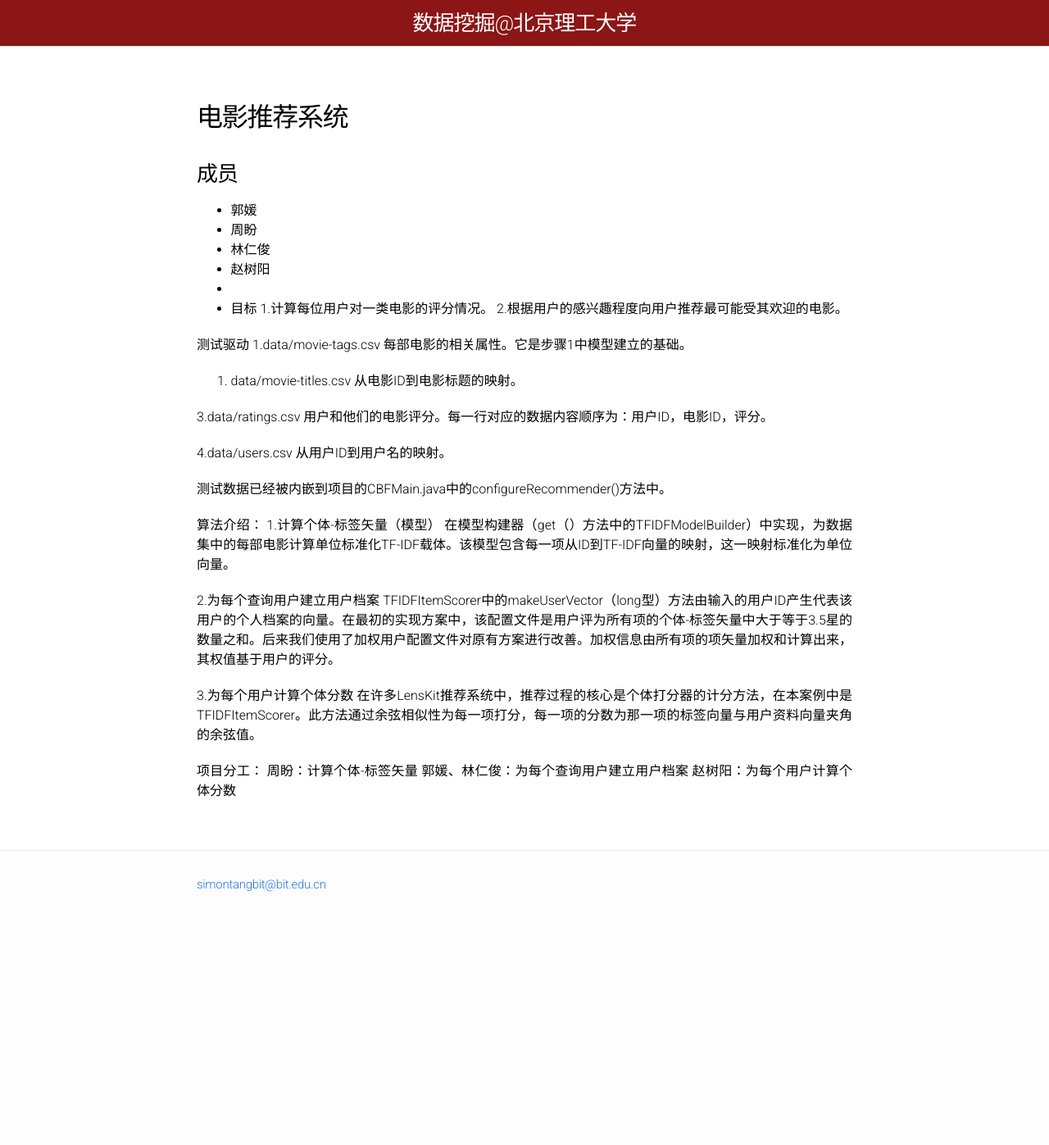
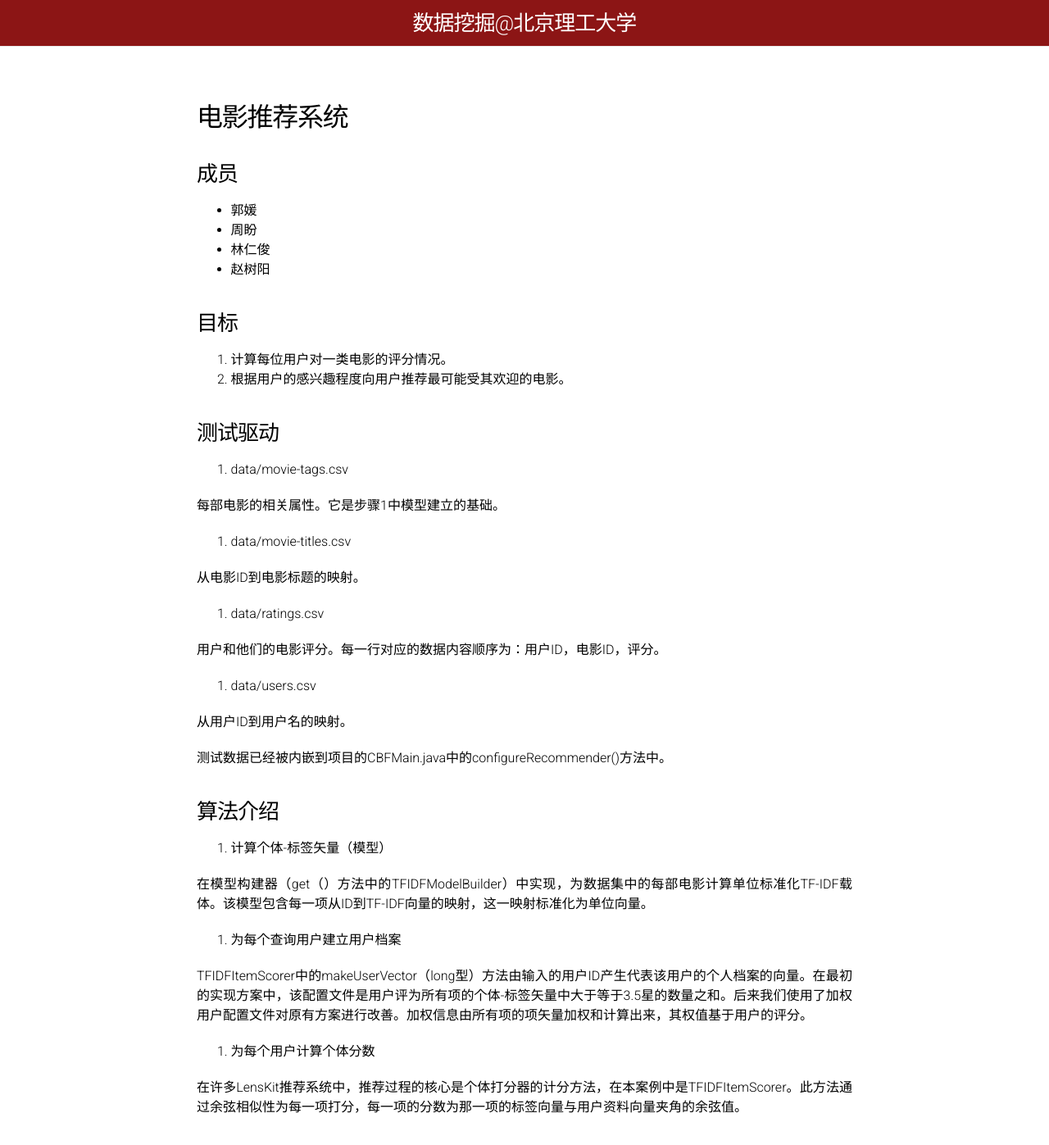
Before and after one commit to BITDM/bitdm.github.io, a Jekyll site: the page built from 2016/projects/p19/proposal.md, in a window 1280 px wide and 1400 px high. Shown: the top 1397 px of the window at 82% size. Built offline with Jekyll 4.4.1, drawn with Linux system fonts in a browser that asks for light colours; some of the changed text lies outside the part shown.

Commit message:
第19组项目内容

```diff
--- a/2016/index.html
+++ b/2016/index.html
@@ -157,7 +157,7 @@ layout: default
       <div class="kw">李超,钟行福,覃黎飞，王旗林</div>
     </div>
 
-    <div class="materials-item notyet">
+    <div class="materials-item">
       19-电影推荐系统
       |<a href="projects/p19/proposal/">项目提出</a>
       <a href="">阶段报告</a>
--- a/2016/projects/p19/proposal.md
+++ b/2016/projects/p19/proposal.md
@@ -12,38 +12,48 @@ permalink: /2016/projects/p19/proposal/
 - 周盼
 - 林仁俊
 - 赵树阳
--
--
-目标
-1.计算每位用户对一类电影的评分情况。
-2.根据用户的感兴趣程度向用户推荐最可能受其欢迎的电影。
 
-测试驱动
-1.data/movie-tags.csv
+### 目标
+
+1. 计算每位用户对一类电影的评分情况。
+2. 根据用户的感兴趣程度向用户推荐最可能受其欢迎的电影。
+
+### 测试驱动
+
+1. data/movie-tags.csv
+
 每部电影的相关属性。它是步骤1中模型建立的基础。
 
 2. data/movie-titles.csv
+
 从电影ID到电影标题的映射。
 
-3.data/ratings.csv
+3. data/ratings.csv
+
 用户和他们的电影评分。每一行对应的数据内容顺序为：用户ID，电影ID，评分。
 
-4.data/users.csv
+4. data/users.csv
+
 从用户ID到用户名的映射。
 
 测试数据已经被内嵌到项目的CBFMain.java中的configureRecommender()方法中。
 
-算法介绍：
-1.计算个体-标签矢量（模型）
+### 算法介绍
+
+1. 计算个体-标签矢量（模型）
+
 在模型构建器（get（）方法中的TFIDFModelBuilder）中实现，为数据集中的每部电影计算单位标准化TF-IDF载体。该模型包含每一项从ID到TF-IDF向量的映射，这一映射标准化为单位向量。
 
-2.为每个查询用户建立用户档案
+2. 为每个查询用户建立用户档案
+
 TFIDFItemScorer中的makeUserVector（long型）方法由输入的用户ID产生代表该用户的个人档案的向量。在最初的实现方案中，该配置文件是用户评为所有项的个体-标签矢量中大于等于3.5星的数量之和。后来我们使用了加权用户配置文件对原有方案进行改善。加权信息由所有项的项矢量加权和计算出来，其权值基于用户的评分。
 
-3.为每个用户计算个体分数
+3. 为每个用户计算个体分数
+
 在许多LensKit推荐系统中，推荐过程的核心是个体打分器的计分方法，在本案例中是TFIDFItemScorer。此方法通过余弦相似性为每一项打分，每一项的分数为那一项的标签向量与用户资料向量夹角的余弦值。
 
-项目分工：
-周盼：计算个体-标签矢量
-郭媛、林仁俊：为每个查询用户建立用户档案
-赵树阳：为每个用户计算个体分数
+### 项目分工：
+
+- 周盼：计算个体-标签矢量
+- 郭媛、林仁俊：为每个查询用户建立用户档案
+- 赵树阳：为每个用户计算个体分数
```
Also changed, not shown: 2016/projects/p21/proposal.md (+1 -1 lines).
